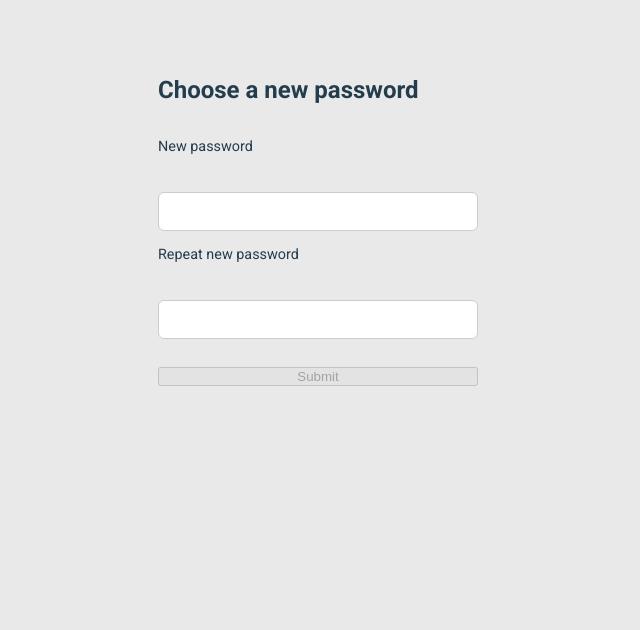
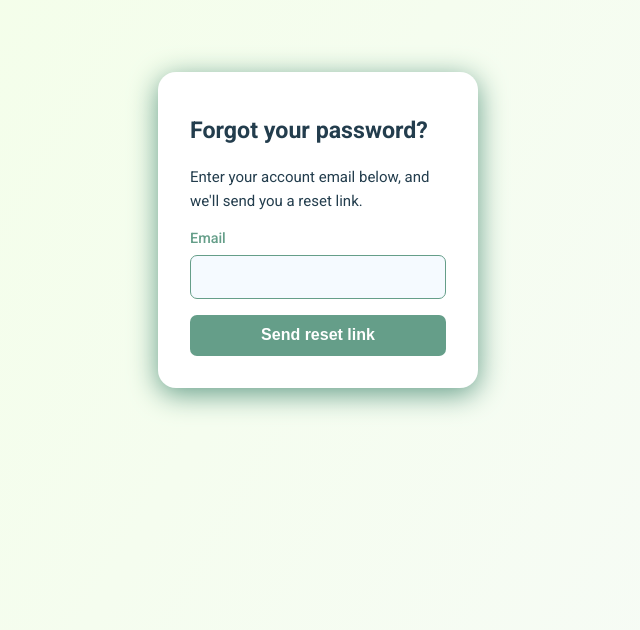
Before and after one commit to medenijazbec/geotagger-frontend, a React (Vite) app: page /reset-password in a window 1280 px wide. Shown: the part 170-800 px from the top of the page, without its empty margins (322-962 px from the left). Built offline with nearby package versions, Linux system fonts and the light colour scheme; the HTML template or start-up script is replaced by a standard one.

Commit message:
implemented mail confirmation + pass reset emails

```diff
--- /dev/null
+++ b/src/components/resetPasswordPage/resetPasswordPage.module.css
@@ -0,0 +1,61 @@
+.reset-container {
+  display: grid;
+  place-items: center;
+  min-height: 100vh;
+  background: linear-gradient(120deg, #f3ffe6 0%, #f7fbf8 100%);
+}
+
+.reset-form {
+  background: #fff;
+  padding: 2.5rem 2rem 2rem 2rem;
+  border-radius: 18px;
+  box-shadow: 0 6px 28px var(--color-primary);
+  width: 320px;
+}
+
+.reset-form h2 {
+  font-size: 1.45rem;
+  font-weight: 600;
+  margin-bottom: 1rem;
+}
+
+.reset-form label {
+  display: block;
+  margin-bottom: 0.3rem;
+  font-weight: 500;
+  color: var(--color-primary);
+}
+
+.reset-form input[type="email"],
+.reset-form input[type="password"] {
+  width: 100%;
+  padding: 0.75rem;
+  margin-bottom: 1rem;
+  border: 1px solid var(--color-primary);
+  border-radius: 7px;
+  font-size: 1rem;
+  background: #f5faff;
+}
+
+.reset-form button {
+  width: 100%;
+  padding: 0.7rem 0;
+  font-size: 1rem;
+  border-radius: 7px;
+  border: none;
+  background: var(--color-primary);
+  color: white;
+  font-weight: 600;
+  transition: background 0.2s;
+  cursor: pointer;
+}
+
+.reset-form button[disabled] {
+  background: var(--color-primary);
+  cursor: not-allowed;
+}
+
+.reset-form p {
+  margin-top: 0.5rem;
+  font-size: 0.97rem;
+}
--- a/src/components/resetPasswordPage/resetPasswordPage.tsx
+++ b/src/components/resetPasswordPage/resetPasswordPage.tsx
@@ -1,66 +1,158 @@
-// src/pages/ResetPasswordPage.tsx
 import React, { useState } from "react";
 import { useLocation, useNavigate } from "react-router-dom";
 import { API_BASE } from "../../config";
+import styles from "./resetPasswordPage.module.css";
 
 const pwdRx = /^(?=.*[a-z])(?=.*[A-Z])(?=.*\d)(?=.*[^A-Za-z\d]).{8,100}$/;
 
 const ResetPasswordPage: React.FC = () => {
-  const nav   = useNavigate();
-  const qs    = new URLSearchParams(useLocation().search);
-  const uid   = qs.get("uid") ?? "";
-  const tok   = qs.get("tok") ?? "";
+  const nav = useNavigate();
+  const location = useLocation();
+  const qs = new URLSearchParams(location.search);
+  const uid = qs.get("uid") ?? "";
+  const tok = qs.get("tok") ?? "";
+  const [email, setEmail] = useState(() => location.state?.email || "");
 
+  // State for email request step
+  const [emailSent, setEmailSent] = useState(false);
+  const [emailMsg, setEmailMsg] = useState<string | null>(null);
+
+  // State for actual password reset step
   const [pwd1, setPwd1] = useState("");
   const [pwd2, setPwd2] = useState("");
-  const [msg , setMsg ] = useState<{type:"ok"|"err";text:string}|null>(null);
+  const [resetMsg, setResetMsg] = useState<{ type: "ok" | "err"; text: string } | null>(null);
+  const [pwdTouched, setPwdTouched] = useState(false);
+  const [pwd2Touched, setPwd2Touched] = useState(false);
 
+  // Step 1: Request reset link
+  const sendResetEmail = async (e: React.FormEvent) => {
+    e.preventDefault();
+    setEmailMsg(null);
+    try {
+      const res = await fetch(`${API_BASE}/api/Auth/forgot-password`, {
+        method: "POST",
+        headers: { "Content-Type": "application/json" },
+        body: JSON.stringify({ email }),
+      });
+      if (!res.ok) throw new Error();
+      setEmailSent(true);
+      setEmailMsg(
+        "If this email is registered, a reset link was sent. Please check your inbox and spam folder."
+      );
+    } catch {
+      setEmailMsg("Something went wrong. Please try again later.");
+    }
+  };
+
+  // Password validation logic
+  const bothFilled = pwd1.length > 0 && pwd2.length > 0;
   const valid = pwdRx.test(pwd1) && pwd1 === pwd2;
+  const showPwdValidation =
+    bothFilled &&
+    (pwdTouched || pwd2Touched) && // Only after both fields interacted with
+    !valid;
 
-  const submit = async (e: React.FormEvent) => {
-    e.preventDefault(); setMsg(null);
+  // Step 2: Actually reset password
+  const submitReset = async (e: React.FormEvent) => {
+    e.preventDefault();
+    setResetMsg(null);
     try {
-      const r = await fetch(`${API_BASE}/api/Auth/reset-password`,{
-        method : "POST",
-        headers: { "Content-Type":"application/json" },
-        body   : JSON.stringify({
+      const r = await fetch(`${API_BASE}/api/Auth/reset-password`, {
+        method: "POST",
+        headers: { "Content-Type": "application/json" },
+        body: JSON.stringify({
           userId: uid,
-          token : tok,
+          token: tok,
           newPassword: pwd1,
-          confirmPassword: pwd2
-        })
+          confirmPassword: pwd2,
+        }),
       });
       if (!r.ok) throw new Error();
-      setMsg({type:"ok", text:"Password changed. You can sign in now."});
-      setTimeout(() => nav("/signin", {replace:true}), 1500);
-    } catch { setMsg({type:"err", text:"Reset failed. Link may be invalid or expired."}); }
+      setResetMsg({ type: "ok", text: "Password changed. Redirecting you to sign in..." });
+
+      // Prefill email on sign-in page
+      setTimeout(() => nav("/signin", { replace: true, state: { email } }), 1600);
+    } catch {
+      setResetMsg({ type: "err", text: "Reset failed. The link may be invalid or expired." });
+    }
   };
 
+  // Step 2: If we have uid and tok, show password reset form
+  if (uid && tok) {
+    return (
+      <div className={styles["reset-container"]}>
+        <form className={styles["reset-form"]} onSubmit={submitReset}>
+          <h2>Choose a new password</h2>
+          <br />
+          {resetMsg && (
+            <p style={{ color: resetMsg.type === "err" ? "red" : "green" }}>{resetMsg.text}</p>
+          )}
+          <label>New password</label>
+          <input
+            type="password"
+            value={pwd1}
+            onChange={e => {
+              setPwd1(e.target.value);
+              setPwdTouched(true);
+            }}
+            onBlur={() => setPwdTouched(true)}
+            required
+            autoFocus
+          />
+          <label>Repeat new password</label>
+          <input
+            type="password"
+            value={pwd2}
+            onChange={e => {
+              setPwd2(e.target.value);
+              setPwd2Touched(true);
+            }}
+            onBlur={() => setPwd2Touched(true)}
+            required
+          />
+          {showPwdValidation && (
+            <p style={{ color: "red" }}>
+              8+ chars, 1 upper, 1 lower, 1 digit, 1 symbol, and both must match.
+            </p>
+          )}
+          <button
+            type="submit"
+            className={styles["aesthetic-btn"]}
+            disabled={!valid}
+          >
+            Submit
+          </button>
+        </form>
+      </div>
+    );
+  }
+
+  // Step 1: Request email
   return (
-    <div style={{ display:"grid", placeItems:"center", height:"100vh" }}>
-      <form onSubmit={submit} style={{ width:320 }}>
-        <h2>Choose a new password</h2><br/>
-        {msg && (
-          <p style={{ color: msg.type==="err" ? "red" : "green" }}>{msg.text}</p>
+    <div className={styles["reset-container"]}>
+      <form className={styles["reset-form"]} onSubmit={sendResetEmail}>
+        <h2>Forgot your password?</h2>
+        <p style={{ fontSize: 15, marginBottom: 14 }}>
+          Enter your account email below, and we'll send you a reset link.
+        </p>
+        {emailMsg && (
+          <p style={{ color: emailSent ? "green" : "red", marginBottom: 8 }}>{emailMsg}</p>
         )}
-        <label>New password</label><br/>
+        <label>Email</label>
         <input
-          type="password" value={pwd1}
-          onChange={e=>setPwd1(e.target.value)} required
-          style={{ width:"100%", marginBottom:12 }}
+          type="email"
+          required
+          value={email}
+          onChange={e => setEmail(e.target.value)}
+          autoFocus
         />
-        <label>Repeat new password</label><br/>
-        <input
-          type="password" value={pwd2}
-          onChange={e=>setPwd2(e.target.value)} required
-          style={{ width:"100%", marginBottom:24 }}
-        />
-        {!valid && (pwd1 || pwd2) && (
-          <p style={{ color:"red", marginBottom:12 }}>
-            8+ chars, 1 upper, 1 lower, 1 digit, 1 symbol and both must match.
-          </p>
-        )}
-        <button disabled={!valid} style={{ width:"100%" }}>Submit</button>
+        <button
+          type="submit"
+          className={styles["aesthetic-btn"]}
+          disabled={!email || emailSent}
+        >
+          {emailSent ? "Sent!" : "Send reset link"}
+        </button>
       </form>
     </div>
   );
--- a/src/components/singInPage/signIn.module.css
+++ b/src/components/singInPage/signIn.module.css
@@ -241,3 +241,16 @@ input:focus {
   transform: translate(-50%, -50%);
   z-index: 3;
 }
+.link--secondary {
+  color: var(--color-primary);
+  font-size: 14px;
+  text-decoration: none;
+  cursor: pointer;
+  transition: color 0.2s;
+  margin-top: 0.5rem;
+  display: inline-block;
+}
+.link--secondary:hover {
+  color: var(--color-primary-dark);
+  text-decoration: underline;
+}
--- a/src/components/singInPage/signInPage.tsx
+++ b/src/components/singInPage/signInPage.tsx
@@ -24,9 +24,12 @@ const SigninPage: React.FC = () => {
   const location = useLocation();
 
   // form state
-  const [email, setEmail]       = useState('');
+  //const [email, setEmail]       = useState('');
   const [password, setPassword] = useState('');
   const [msg, setMsg]           = useState<Msg>(null);
+
+  const [email, setEmail] = useState(() => location.state?.email || "");
+
 
   // Handle OAuth redirect after backend completes
   useEffect(() => {
@@ -36,6 +39,8 @@ const SigninPage: React.FC = () => {
     const token = params.get('token');
     const externalError = params.get('externalLogin') === 'error';
     const message = params.get('message');
+
+
 
     if (externalSuccess && token) {
       localStorage.setItem('token', token);
@@ -148,6 +153,16 @@ const SigninPage: React.FC = () => {
               <span className={`${styles.icon} ${styles['icon--eye']}`}></span>
             </div>
           </div>
+          <p className={styles['signup__footer-text']}>
+          <span
+            className={styles['link--secondary']}
+            style={{ cursor: "pointer" }}
+            onClick={() => navigate("/reset-password", { state: { email } })}
+          >
+            Forgot password?
+          </span>
+
+          </p>
 
           <button
             type="submit"
```
